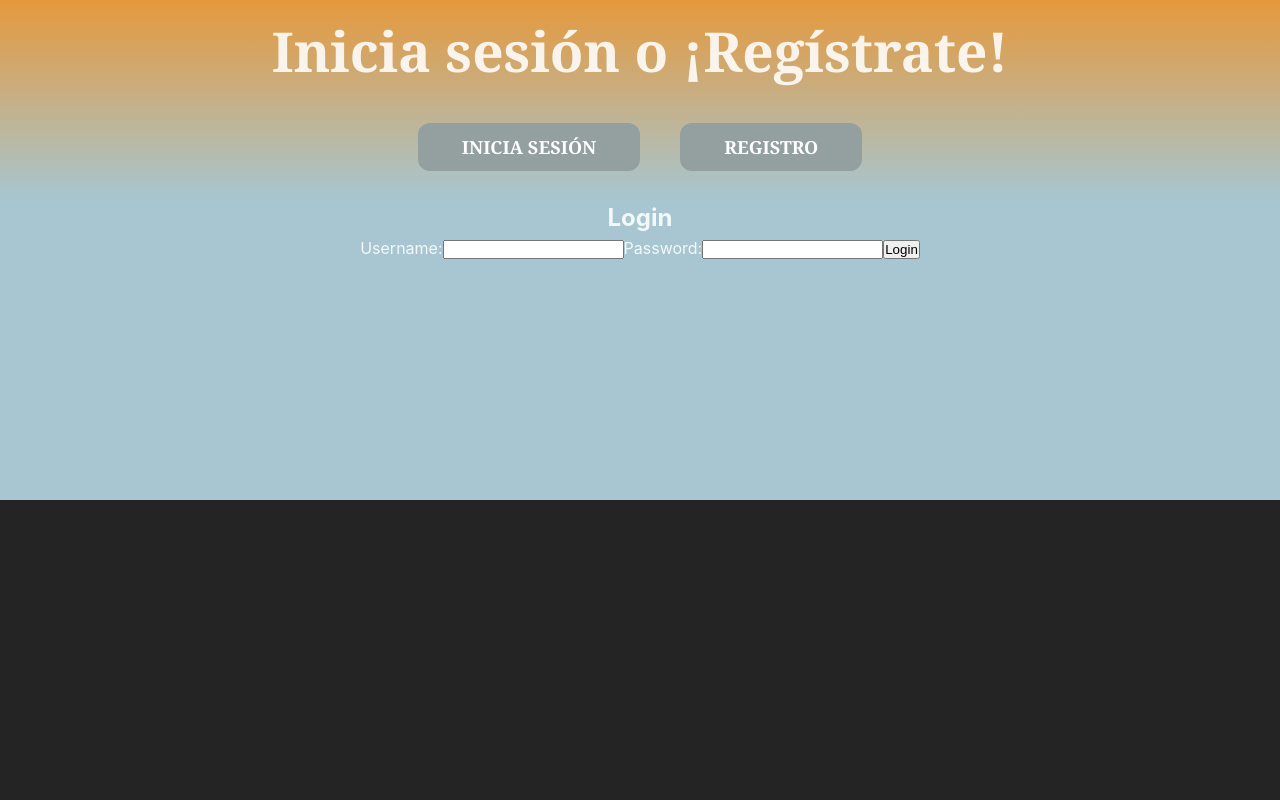
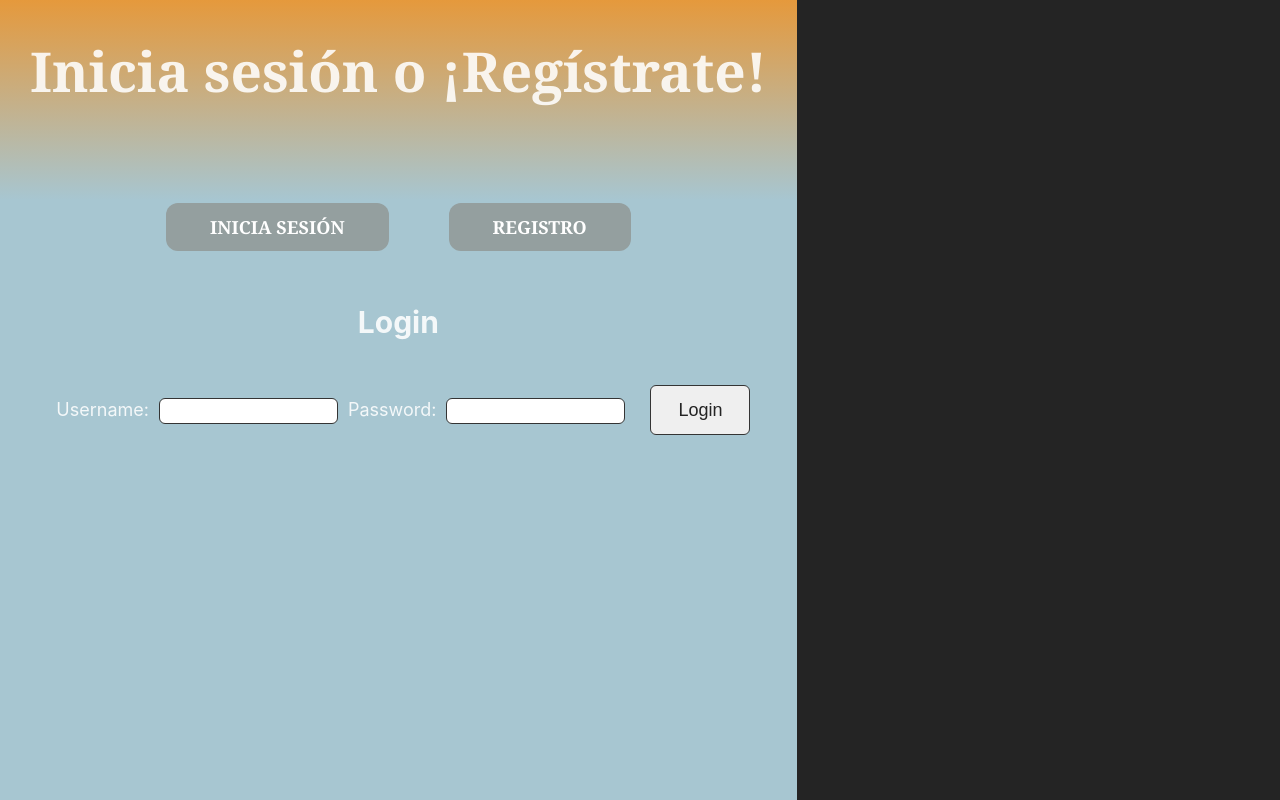
Before and after one commit to IvanBorras/Proyecto_React, a React (Vite) app: page /login in a window 1280 px wide. Built offline with nearby package versions, Linux system fonts and the light colour scheme; no server answers.

Commit message:
cambios en css

```diff
--- a/src/components/Login/Login.jsx
+++ b/src/components/Login/Login.jsx
@@ -1,66 +1,3 @@
-// import React, { useState } from 'react';
-// import { useNavigate } from 'react-router-dom';
-
-// function Login({ setUser }) {
-//   const [authenticated, setAuthenticated] = useState()
-//   const [username, setUsername] = useState('');
-//   const [password, setPassword] = useState('');
-//   const navigate = useNavigate(); // Hook para navegar programáticamente
-
-//   const handleSubmit = (e) => {
-//     e.preventDefault();
-//     // Aquí puedes añadir la lógica para autenticar al usuario
-//     // Por simplicidad, vamos a suponer que el login siempre es exitoso
-//     setUser({ name: username });
-//     navigate('/food'); // Navega a la ruta privada '/food' después de iniciar sesión
-//   };
-
-//   fetch('https://66505467ec9b4a4a60319fe4.mockapi.io/api/menusemanal/users')
-//   .then((response) => response.json());
-//   .then((data)=>{
-//     const user = data.find((user)=> user.username === username && user.password === password);
-//     if(user){
-//       setAuthenticated(true);
-//     }else{
-//       alert('Nombre de usuario o contraseña incorrectos');
-//     };
-//     setUsername('')
-//     setPassword('')
-//   });
-
-//   if (authenticated) {
-//     return <Menu food={setFood} />;
-//   } else {
-//   }
-
-//   return (
-//     <div>
-//       <h2>Login</h2>
-//       <form onSubmit={handleSubmit}>
-//         <label>
-//           Username:
-//           <input
-//             type="text"
-//             value={username}
-//             onChange={(e) => setUsername(e.target.value)}
-//           />
-//         </label>
-//         <label>
-//           Password:
-//           <input
-//             type="password"
-//             value={password}
-//             onChange={(e) => setPassword(e.target.value)}
-//           />
-//         </label>
-//         <button type="submit">Login</button>
-//       </form>
-//     </div>
-//   );
-// }
-
-// export default Login;
-
 import React, { useState } from 'react';
 import { useNavigate } from 'react-router-dom';
 import FoodList from '../FoodList/FoodList';
@@ -100,17 +37,17 @@ function Login({ setUser }) {
   } else {
 
     return (
-      <span className='mainLogin'>
-      <h2>Login</h2>
+      <span>
+      <h2 className='login-title'>Login</h2>
         <form className='formLogin' onSubmit={handleSubmit}>
             <span className='containerLogin'>
               <span>
-                <label>Username:</label>
-                  <input type="text" value={username} onChange={(e) => setUsername(e.target.value)}/>
+                <label className='loginWords'>Username:</label>
+                  <input className='loginInputs' type="text" value={username} onChange={(e) => setUsername(e.target.value)}/>
               </span>
                 <span>
-                  <label>Password:</label>
-                  <input
+                  <label className='loginWords'>Password:</label>
+                  <input className='loginInputs'
                     type="password"
                     value={password}
                     onChange={(e) => setPassword(e.target.value)}
@@ -118,7 +55,7 @@ function Login({ setUser }) {
                 </span>
 
             </span>
-          <button type="submit">Login</button>
+          <button className='loginButton' type="submit">Login</button>
         </form>
       </span>
     );
--- a/src/components/NavBar/NavBar.jsx
+++ b/src/components/NavBar/NavBar.jsx
@@ -14,8 +14,6 @@ function NavBar({ setNav }) {
         <button className='clickButton'><Link to="/register">Registro</Link></button>
 
       </ul>
-
-
     </nav>
   );
 }
--- a/src/components/Register/Register.jsx
+++ b/src/components/Register/Register.jsx
@@ -79,28 +79,28 @@ const FormRegister = () => {
 
   return (
     <span className='mainRegister'>
-        <h2>Registro</h2>
+        <h2 className='register-title'>Registro</h2>
       <form className='formRegister' onSubmit={handleSubmit}>
         {errorMessage && <p style={{ color: 'white' }}>{errorMessage}</p>}
         <span className='containerRegister'>
           <span>
-            <label>Name</label>
-            <input placeholder='Introduce tu Nombre' type="text" value={name} onChange={handleChangeName} required />
+            <label className='registerWords'>Name</label>
+            <input className='registerInputs' placeholder='Nombre...' type="text" value={name} onChange={handleChangeName} required />
           </span>
           <span>
-            <label>Username</label>
-            <input placeholder='Introduce tu Nombre de usuario' type="text" value={username} onChange={handleChangeUsername} required />
+            <label className='registerWords'>Username</label>
+            <input className='registerInputs' placeholder='Usuario...' type="text" value={username} onChange={handleChangeUsername} required />
           </span>
           <span>
-            <label>Email</label>
-            <input placeholder='Introduce tu Email' type="email" value={email} onChange={handleChangeEmail} required />
+            <label className='registerWords'>Email</label>
+            <input  className="registerInputs" placeholder='Email...' type="email" value={email} onChange={handleChangeEmail} required />
           </span>
           <span>
-            <label>Password</label>
-            <input placeholder='Introduce una contraseña' type="password" value={password} onChange={handleChangePassword} required />
+            <label className='registerWords'>Password</label>
+            <input className='registerInputs' placeholder='Contraseña...' type="password" value={password} onChange={handleChangePassword} required />
           </span>
         </span>
-        <button type="submit">Registrar</button>
+        <button className='registerButton' type="submit">Registrar</button>
       </form>
     </span>
   );
--- a/src/scss/index.css
+++ b/src/scss/index.css
@@ -15,9 +15,8 @@
 
 /* NUESTRO CSS AÑADIDO */
 
-img{
-  width: 550px;
-}
+/* NAV-BAR */
+
 
 *{
   padding:0;
@@ -34,14 +33,16 @@ img{
     height: 500px;
     padding-top: 0px;
     text-align: center;
+    position: absolute;
+    height: 100%;
   }
   .title{
     font-size: 55px;
     font-family:Cambria, Cochin, Georgia, Times, 'Times New Roman', serif;
-    padding: 10px;
+    padding: 30px;
   }
   .navButtons{
-
+    padding: 30px;
   }
 
 .clickButton{
@@ -51,7 +52,7 @@ img{
   font-family: Cambria, Cochin, Georgia, Times, 'Times New Roman', serif;
   text-transform: uppercase;
   padding: 12px;
-  margin: 20px;
+  margin: 30px;
   border: #242424;
   border-radius: 12px;
 }
@@ -64,4 +65,99 @@ a{
 .clickButton:hover{
   background-color: rgb(202, 173, 139);
   height: 100%;
+  border:1px solid rgb(119, 102, 83);
 }
+
+/* LOGIN */
+
+.login-title{
+  padding-top: 100px;
+  font-size: 30px;
+}
+.formLogin{
+  /* background-color: red; */
+  padding-top: 30px;
+  margin-top: 10px;
+  height: 60px;
+}
+.loginWords{
+  font-size: 18px;
+  padding: 10px;
+}
+.loginInputs{
+  height: 24px;
+  border-radius: 6px;
+  border-style: none;
+  border: 1px solid rgb(52, 52, 52);
+}
+.loginInputs:hover{
+  background-color: rgb(203, 202, 202);
+}
+.loginButton{
+  height: 50px;
+  width: 100px;
+  font-size: 18px;
+  color: #242424;
+  margin-left: 25px;
+  border-radius: 6px;
+  border-style: none;
+  border: 1px solid rgb(52, 52, 52);
+}
+.loginButton:hover{
+  background-color: rgb(202, 173, 139);
+  border:1px solid rgb(119, 102, 83);
+}
+
+/* REGISTRO */
+
+.register-title{
+  padding-top: 100px;
+  font-size: 30px;
+}
+.formRegister{
+ /* background-color: red; */
+ padding-top: 30px;
+ margin-top: 10px;
+ height: 60px;
+}
+.registerWords{
+  font-size: 18px;
+  padding: 10px;
+}
+.registerInputs{
+  height: 24px;
+  border-radius: 6px;
+  border-style: none;
+  border: 1px solid rgb(52, 52, 52);
+}
+.registerInputs:hover{
+  background-color: rgb(203, 202, 202);
+  place-content: none;
+}
+.registerInputs::placeholder{
+  padding-left: 5px;
+}
+.registerButton{
+  height: 50px;
+  width: 100px;
+  font-size: 18px;
+  color: #242424;
+  margin-left: 25px;
+  border-radius: 6px;
+  border-style: none;
+  border: 1px solid rgb(52, 52, 52);
+}
+.registerButton:hover{
+  background-color: rgb(202, 173, 139);
+  border:1px solid rgb(119, 102, 83);
+}
+
+/* RECIPES */
+
+/* Dias de la Semana */
+h3{
+  /* color: white; */
+  /* background-color: red; */
+  font-size: 28px;
+  padding: 16px;
+}
```
Also changed, not shown: src/components/Recipe/Recipe.jsx (+4 -10 lines).
